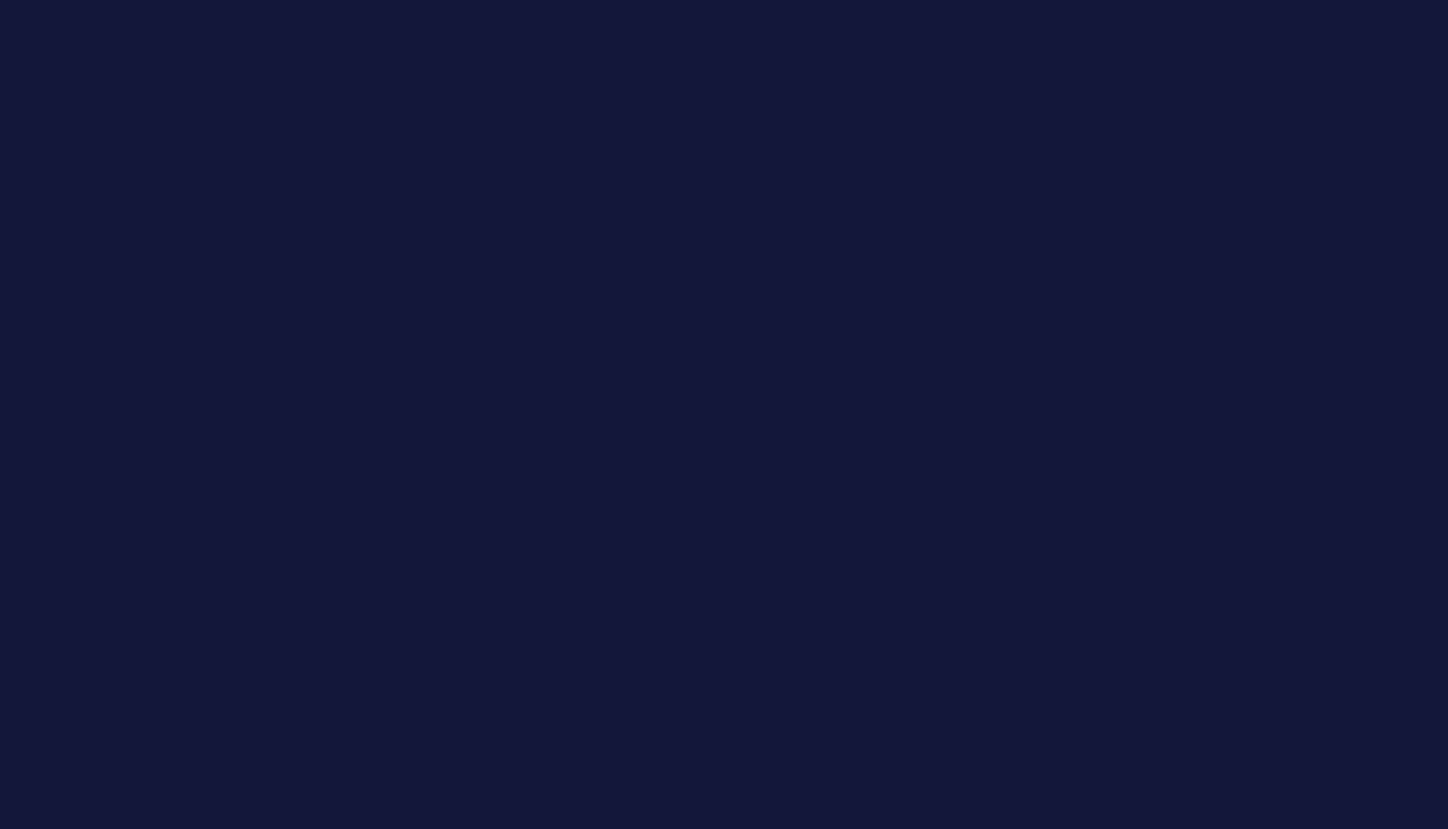
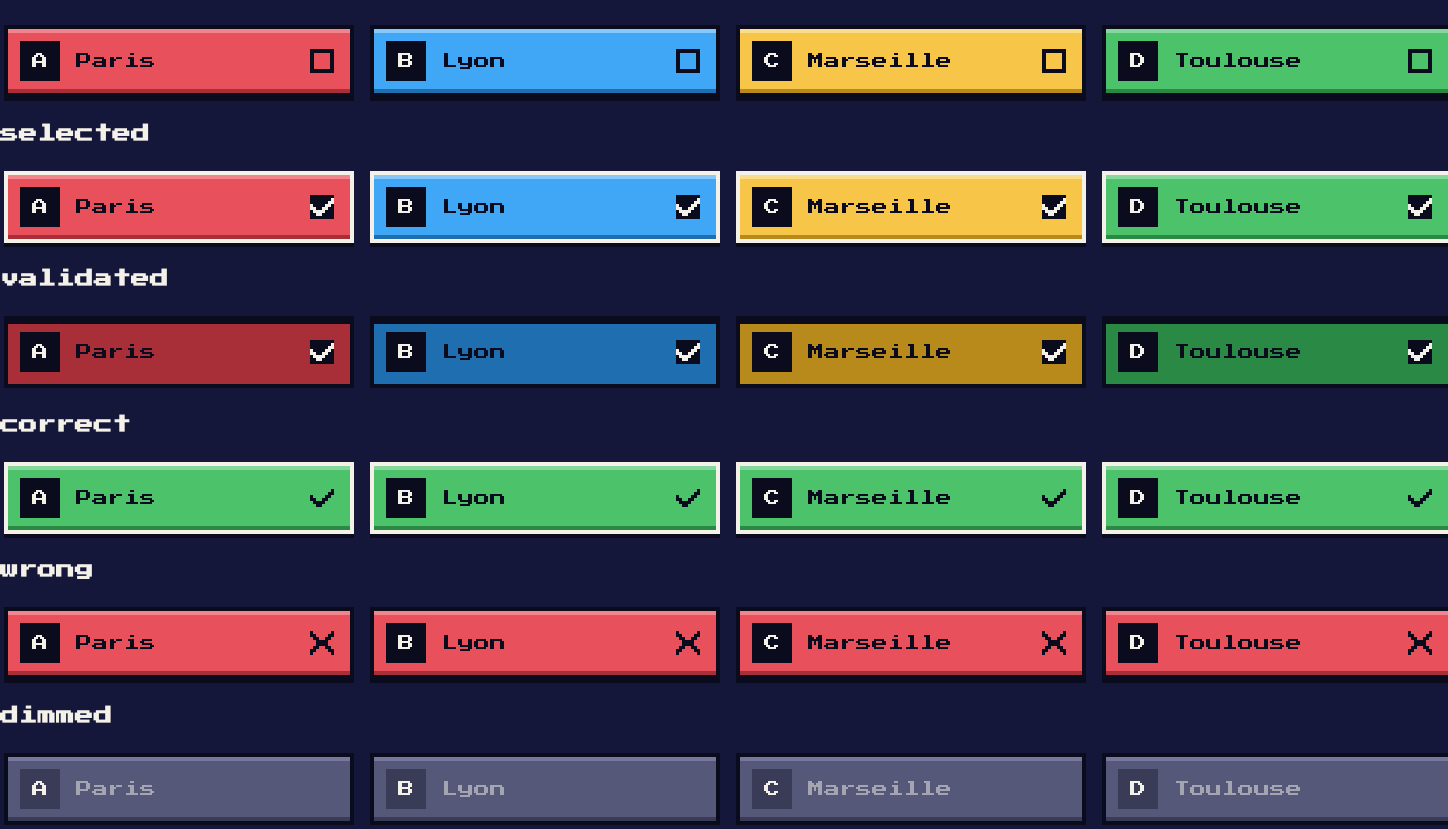
Before and after one commit to nelson-grac-aubert/Buzzer, a React (Vite) app in the folder frontend/: page /dev in a window 1280 px wide. Shown: the part 400-1229 px from the top of the page, 1448 px wide, since content can reach past the window. Before the commit the page ends 800 px from the top, so only its background shows below. Built offline with nearby package versions, Linux system fonts and the light colour scheme.

Commit message:
feat(front) : add AnswerButton component

```diff
--- /dev/null
+++ b/frontend/src/components/answer-button/AnswerButton.module.css
@@ -0,0 +1,137 @@
+/* Options and states only change local variables (--answer-*),
+   this shared rule uses them */
+.answer {
+  --answer-ring: var(--color-outline);
+
+  display: flex;
+  align-items: center;
+  gap: var(--spacing-16);
+  width: 100%;
+  padding: var(--spacing-12) var(--spacing-16) var(--spacing-12) var(--spacing-12);
+  border: none;
+
+  background-color: var(--answer-color);
+  color: var(--color-outline);
+  text-align: left;
+  cursor: pointer;
+
+  /* the first shadow is drawn on top: the ring must come before the thick bottom */
+  box-shadow:
+  inset 0 4px 0 0 var(--answer-light),
+  inset 0 -4px 0 0 var(--answer-dark),
+  0 0 0 4px var(--answer-ring),
+  0 4px 0 4px var(--color-outline);
+}
+
+.answer:disabled {
+  cursor: default;
+}
+
+/* options */
+.a {
+  --answer-color: var(--color-answer-a);
+  --answer-light: var(--color-answer-a-light);
+  --answer-dark: var(--color-answer-a-dark);
+}
+
+.b {
+  --answer-color: var(--color-answer-b);
+  --answer-light: var(--color-answer-b-light);
+  --answer-dark: var(--color-answer-b-dark);
+}
+
+.c {
+  --answer-color: var(--color-answer-c);
+  --answer-light: var(--color-answer-c-light);
+  --answer-dark: var(--color-answer-c-dark);
+}
+
+.d {
+  --answer-color: var(--color-answer-d);
+  --answer-light: var(--color-answer-d-light);
+  --answer-dark: var(--color-answer-d-dark);
+}
+
+/* states: written after the options, so they win when both set the same variable */
+.selected {
+  --answer-ring: var(--color-text-primary);
+}
+
+.validated {
+  background-color: var(--answer-dark);
+  box-shadow:
+  inset 0 4px 0 0 var(--color-outline),
+  0 0 0 4px var(--color-outline);
+}
+
+.correct {
+  --answer-color: var(--color-feedback-success);
+  --answer-light: var(--color-answer-d-light);
+  --answer-dark: var(--color-answer-d-dark);
+  --answer-ring: var(--color-text-primary);
+}
+
+.wrong {
+  --answer-color: var(--color-feedback-error);
+  --answer-light: var(--color-answer-a-light);
+  --answer-dark: var(--color-answer-a-dark);
+}
+
+.dimmed {
+  --answer-color: var(--color-muted);
+  --answer-light: var(--color-muted-light);
+  --answer-dark: var(--color-muted-dark);
+  box-shadow:
+  inset 0 4px 0 0 var(--answer-light),
+  inset 0 -4px 0 0 var(--answer-dark),
+  0 0 0 4px var(--color-outline);
+}
+
+/* inner parts */
+.badge {
+  flex: none;
+  display: flex;
+  align-items: center;
+  justify-content: center;
+  width: 2.5rem;
+  height: 2.5rem;
+
+  background-color: var(--color-outline);
+  color: var(--color-text-primary);
+  font-size: var(--font-size-display-s);
+  line-height: var(--line-height-display);
+  text-transform: uppercase;
+}
+
+.dimmed .badge {
+  background-color: var(--color-muted-dark);
+}
+
+.label {
+  flex: 1;
+  font-size: var(--font-size-text-m);
+  line-height: var(--line-height-text);
+}
+
+.dimmed .label {
+  color: color-mix(in srgb, var(--color-text-primary) 50%, transparent);
+}
+
+/* px, not rem: it must stay aligned with the 24px pixel icons */
+.indicator {
+  flex: none;
+  display: flex;
+  align-items: center;
+  justify-content: center;
+  width: 24px;
+  height: 24px;
+}
+
+.empty {
+  border: var(--border-width) solid var(--color-outline);
+}
+
+.filled {
+  background-color: var(--color-outline);
+  color: var(--color-text-primary);
+}
--- /dev/null
+++ b/frontend/src/components/answer-button/AnswerButton.tsx
@@ -0,0 +1,54 @@
+import type { ReactNode } from 'react'
+import CheckIcon from '../icons/CheckIcon'
+import CrossIcon from '../icons/CrossIcon'
+import styles from './AnswerButton.module.css'
+
+export type AnswerOption = 'a' | 'b' | 'c' | 'd'
+export type AnswerState = 'default' | 'selected' | 'validated' | 'correct' | 'wrong' | 'dimmed'
+
+type AnswerButtonProps = {
+  option: AnswerOption
+  state?: AnswerState
+  children: ReactNode // answer text
+  onClick?: () => void
+}
+
+// the player can only click before validating
+const clickableStates: AnswerState[] = ['default', 'selected']
+
+function AnswerButton({ option, state = 'default', children, onClick }: AnswerButtonProps) {
+  // no CSS class for "default": filter(Boolean) drops the undefined value
+  const className = [styles.answer, styles[option], styles[state]].filter(Boolean).join(' ')
+
+  return (
+    <button
+      type="button"
+      className={className}
+      onClick={onClick}
+      disabled={!clickableStates.includes(state)}
+    >
+      <span className={styles.badge}>{option}</span>
+      <span className={styles.label}>{children}</span>
+      <Indicator state={state} />
+    </button>
+  )
+}
+
+// right-side square: empty box, check or cross depending on the state
+function Indicator({ state }: { state: AnswerState }) {
+  switch (state) {
+    case 'default':
+      return <span className={`${styles.indicator} ${styles.empty}`} />
+    case 'selected':
+    case 'validated':
+      return <span className={`${styles.indicator} ${styles.filled}`}><CheckIcon /></span>
+    case 'correct':
+      return <span className={styles.indicator}><CheckIcon /></span>
+    case 'wrong':
+      return <span className={styles.indicator}><CrossIcon /></span>
+    case 'dimmed':
+      return null
+  }
+}
+
+export default AnswerButton
--- a/frontend/src/pages/DevPage.tsx
+++ b/frontend/src/pages/DevPage.tsx
@@ -1,6 +1,12 @@
 import Button from '../components/button/Button'
 import CheckIcon from '../components/icons/CheckIcon'
 import CrossIcon from '../components/icons/CrossIcon'
+import AnswerButton from '../components/answer-button/AnswerButton'
+import type { AnswerOption, AnswerState } from '../components/answer-button/AnswerButton'
+
+const answerOptions: AnswerOption[] = ['a', 'b', 'c', 'd']
+const answerStates: AnswerState[] = ['default', 'selected', 'validated', 'correct', 'wrong', 'dimmed']
+const answerLabels: Record<AnswerOption, string> = { a: 'Paris', b: 'Lyon', c: 'Marseille', d: 'Toulouse' }
 
 function DevPage() {
   return (
@@ -19,6 +25,27 @@ function DevPage() {
         <CheckIcon />
         <CrossIcon />
       </section>
+
+      <section>
+        <h2>AnswerButton</h2>
+        {answerStates.map((state) => (
+          <div key={state}>
+            <h3>{state}</h3>
+            <div style={{ display: 'grid', gridTemplateColumns: 'repeat(4, 342px)', gap: 'var(--spacing-24)', padding: 'var(--spacing-8)' }}>
+              {answerOptions.map((option) => (
+                <AnswerButton
+                  key={option}
+                  option={option}
+                  state={state}
+                  onClick={() => console.log(`clicked answer ${option}`)}
+                >
+                  {answerLabels[option]}
+                </AnswerButton>
+              ))}
+            </div>
+          </div>
+        ))}
+      </section>
     </main>
   )
 }
```
